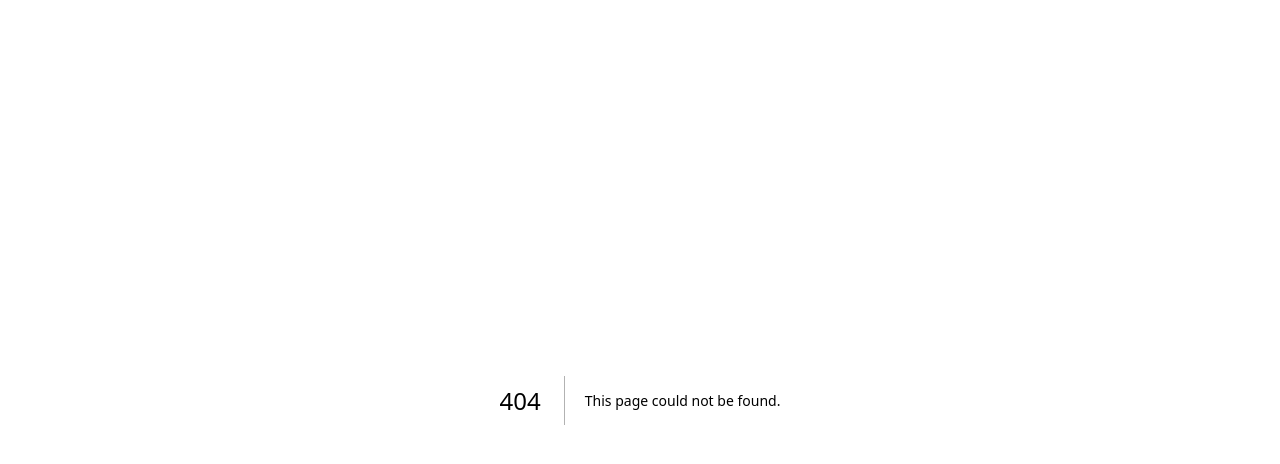
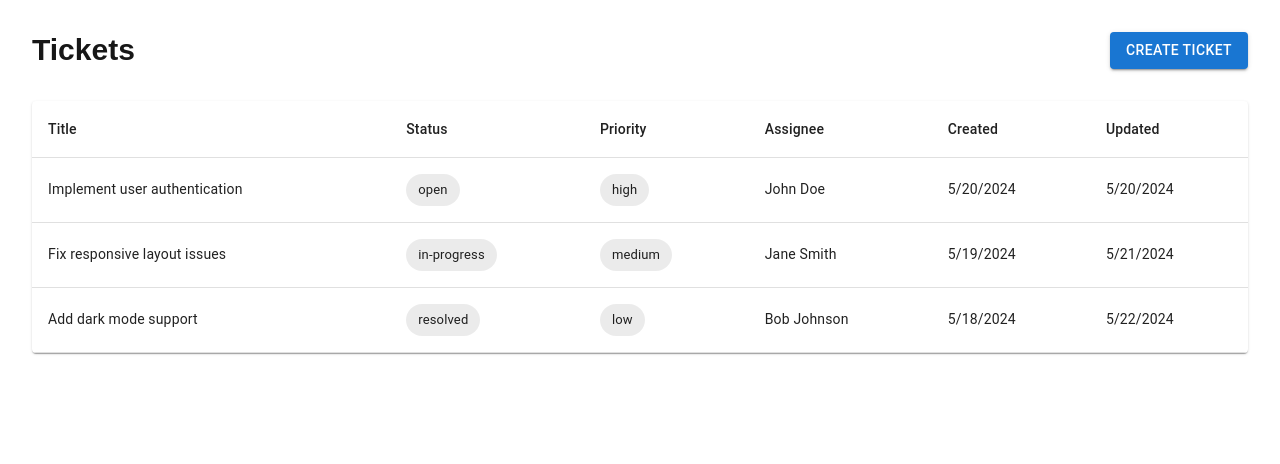
Before and after one commit to jgmcalpine/CheepAdventure, a Next.js app: page /tickets in a window 1280 px wide. Before the commit this address had no page. Shown: the top 464 px of the page. Built offline with nearby package versions, Linux system fonts and the light colour scheme.

Commit message:
feat: implement ticket system with CRUD functionality

```diff
--- /dev/null
+++ b/src/app/tickets/page.tsx
@@ -0,0 +1,107 @@
+'use client';
+
+import { useState } from 'react';
+import { Button } from '@mui/material';
+import TicketList from '@/components/ticket-list/TicketList';
+import TicketForm from '@/components/ticket-list/TicketForm';
+import type { Ticket, CreateTicketInput } from '@/lib/types/ticket';
+
+// Mock data
+const mockTickets: Ticket[] = [
+	{
+		id: '1',
+		title: 'Implement user authentication',
+		description: 'Add user authentication using NextAuth.js',
+		status: 'open',
+		priority: 'high',
+		assignee: 'John Doe',
+		createdAt: new Date('2024-05-20'),
+		updatedAt: new Date('2024-05-20'),
+	},
+	{
+		id: '2',
+		title: 'Fix responsive layout issues',
+		description: 'Mobile layout is broken on small screens',
+		status: 'in-progress',
+		priority: 'medium',
+		assignee: 'Jane Smith',
+		createdAt: new Date('2024-05-19'),
+		updatedAt: new Date('2024-05-21'),
+	},
+	{
+		id: '3',
+		title: 'Add dark mode support',
+		description: 'Implement dark mode using TailwindCSS',
+		status: 'resolved',
+		priority: 'low',
+		assignee: 'Bob Johnson',
+		createdAt: new Date('2024-05-18'),
+		updatedAt: new Date('2024-05-22'),
+	},
+];
+
+export default function TicketsPage() {
+	const [tickets, setTickets] = useState<Ticket[]>(mockTickets);
+	const [isFormOpen, setIsFormOpen] = useState(false);
+	const [selectedTicket, setSelectedTicket] = useState<Ticket | undefined>();
+
+	const handleSubmit = (data: CreateTicketInput) => {
+		if (selectedTicket) {
+			// Handle edit
+			const updatedTickets = tickets.map((ticket) =>
+				ticket.id === selectedTicket.id
+					? {
+							...ticket,
+							...data,
+							updatedAt: new Date(),
+					  }
+					: ticket
+			);
+			setTickets(updatedTickets);
+		} else {
+			// Handle create
+			const newTicket: Ticket = {
+				...data,
+				id: (tickets.length + 1).toString(),
+				createdAt: new Date(),
+				updatedAt: new Date(),
+			};
+			setTickets([...tickets, newTicket]);
+		}
+	};
+
+	const handleTicketClick = (ticket: Ticket) => {
+		setSelectedTicket(ticket);
+		setIsFormOpen(true);
+	};
+
+	return (
+		<div className="container mx-auto p-8">
+			<div className="flex justify-between items-center mb-8">
+				<h1 className="text-3xl font-bold">Tickets</h1>
+				<Button
+					variant="contained"
+					color="primary"
+					onClick={() => {
+						setSelectedTicket(undefined);
+						setIsFormOpen(true);
+					}}
+				>
+					Create Ticket
+				</Button>
+			</div>
+
+			<TicketList tickets={tickets} onTicketClick={handleTicketClick} />
+
+			<TicketForm
+				open={isFormOpen}
+				onClose={() => {
+					setIsFormOpen(false);
+					setSelectedTicket(undefined);
+				}}
+				onSubmit={handleSubmit}
+				ticket={selectedTicket}
+			/>
+		</div>
+	);
+}
--- /dev/null
+++ b/src/components/ticket-list/TicketForm.tsx
@@ -0,0 +1,113 @@
+'use client';
+
+import { useState } from 'react';
+import {
+	Dialog,
+	DialogTitle,
+	DialogContent,
+	DialogActions,
+	TextField,
+	Button,
+	FormControl,
+	InputLabel,
+	Select,
+	MenuItem,
+} from '@mui/material';
+import type { Ticket, CreateTicketInput, UpdateTicketInput, TicketStatus, TicketPriority } from '@/lib/types/ticket';
+
+type Props = {
+	open: boolean;
+	onClose: () => void;
+	onSubmit: (data: CreateTicketInput) => void;
+	ticket?: Ticket;
+};
+
+const defaultTicket: CreateTicketInput = {
+	title: '',
+	description: '',
+	status: 'open',
+	priority: 'medium',
+	assignee: '',
+};
+
+export default function TicketForm({ open, onClose, onSubmit, ticket }: Props) {
+	const [formData, setFormData] = useState<CreateTicketInput>(() => {
+		if (ticket) {
+			const { id, createdAt, updatedAt, ...rest } = ticket;
+			return rest;
+		}
+		return defaultTicket;
+	});
+
+	const handleSubmit = (e: React.FormEvent) => {
+		e.preventDefault();
+		onSubmit(formData);
+		onClose();
+	};
+
+	return (
+		<Dialog open={open} onClose={onClose} maxWidth="sm" fullWidth>
+			<form onSubmit={handleSubmit}>
+				<DialogTitle>{ticket ? 'Edit Ticket' : 'Create Ticket'}</DialogTitle>
+				<DialogContent>
+					<div className="space-y-4 py-4">
+						<TextField
+							label="Title"
+							value={formData.title}
+							onChange={(e) => setFormData({ ...formData, title: e.target.value })}
+							fullWidth
+							required
+						/>
+						<TextField
+							label="Description"
+							value={formData.description}
+							onChange={(e) => setFormData({ ...formData, description: e.target.value })}
+							fullWidth
+							multiline
+							rows={4}
+							required
+						/>
+						<FormControl fullWidth>
+							<InputLabel>Status</InputLabel>
+							<Select
+								value={formData.status}
+								label="Status"
+								onChange={(e) => setFormData({ ...formData, status: e.target.value as TicketStatus })}
+							>
+								<MenuItem value="open">Open</MenuItem>
+								<MenuItem value="in-progress">In Progress</MenuItem>
+								<MenuItem value="resolved">Resolved</MenuItem>
+								<MenuItem value="closed">Closed</MenuItem>
+							</Select>
+						</FormControl>
+						<FormControl fullWidth>
+							<InputLabel>Priority</InputLabel>
+							<Select
+								value={formData.priority}
+								label="Priority"
+								onChange={(e) => setFormData({ ...formData, priority: e.target.value as TicketPriority })}
+							>
+								<MenuItem value="low">Low</MenuItem>
+								<MenuItem value="medium">Medium</MenuItem>
+								<MenuItem value="high">High</MenuItem>
+								<MenuItem value="urgent">Urgent</MenuItem>
+							</Select>
+						</FormControl>
+						<TextField
+							label="Assignee"
+							value={formData.assignee}
+							onChange={(e) => setFormData({ ...formData, assignee: e.target.value })}
+							fullWidth
+						/>
+					</div>
+				</DialogContent>
+				<DialogActions>
+					<Button onClick={onClose}>Cancel</Button>
+					<Button type="submit" variant="contained" color="primary">
+						{ticket ? 'Update' : 'Create'}
+					</Button>
+				</DialogActions>
+			</form>
+		</Dialog>
+	);
+}
--- /dev/null
+++ b/src/components/ticket-list/TicketList.tsx
@@ -0,0 +1,80 @@
+'use client';
+
+import { useState } from 'react';
+import {
+	Table,
+	TableBody,
+	TableCell,
+	TableContainer,
+	TableHead,
+	TableRow,
+	Paper,
+	Chip,
+	IconButton,
+	Tooltip,
+} from '@mui/material';
+import type { Ticket, TicketStatus, TicketPriority } from '@/lib/types/ticket';
+
+const statusColors: Record<TicketStatus, string> = {
+	'open': 'bg-blue-500',
+	'in-progress': 'bg-yellow-500',
+	'resolved': 'bg-green-500',
+	'closed': 'bg-gray-500',
+};
+
+const priorityColors: Record<TicketPriority, string> = {
+	'low': 'bg-gray-400',
+	'medium': 'bg-blue-400',
+	'high': 'bg-orange-400',
+	'urgent': 'bg-red-400',
+};
+
+type Props = {
+	tickets: Ticket[];
+	onTicketClick?: (ticket: Ticket) => void;
+};
+
+export default function TicketList({ tickets, onTicketClick }: Props) {
+	return (
+		<TableContainer component={Paper} className="shadow-lg">
+			<Table>
+				<TableHead>
+					<TableRow>
+						<TableCell>Title</TableCell>
+						<TableCell>Status</TableCell>
+						<TableCell>Priority</TableCell>
+						<TableCell>Assignee</TableCell>
+						<TableCell>Created</TableCell>
+						<TableCell>Updated</TableCell>
+					</TableRow>
+				</TableHead>
+				<TableBody>
+					{tickets.map((ticket) => (
+						<TableRow
+							key={ticket.id}
+							onClick={() => onTicketClick?.(ticket)}
+							className="hover:bg-gray-50 cursor-pointer"
+						>
+							<TableCell>{ticket.title}</TableCell>
+							<TableCell>
+								<Chip
+									label={ticket.status}
+									className={`${statusColors[ticket.status]} text-white`}
+								/>
+							</TableCell>
+							<TableCell>
+								<Chip
+									label={ticket.priority}
+									className={`${priorityColors[ticket.priority]} text-white`}
+								/>
+							</TableCell>
+							<TableCell>{ticket.assignee || 'Unassigned'}</TableCell>
+							<TableCell>{ticket.createdAt.toLocaleDateString()}</TableCell>
+							<TableCell>{ticket.updatedAt.toLocaleDateString()}</TableCell>
+						</TableRow>
+					))}
+				</TableBody>
+			</Table>
+		</TableContainer>
+	);
+}
--- /dev/null
+++ b/src/lib/types/ticket.ts
@@ -0,0 +1,17 @@
+export type TicketStatus = 'open' | 'in-progress' | 'resolved' | 'closed';
+
+export type TicketPriority = 'low' | 'medium' | 'high' | 'urgent';
+
+export interface Ticket {
+	id: string;
+	title: string;
+	description: string;
+	status: TicketStatus;
+	priority: TicketPriority;
+	assignee?: string;
+	createdAt: Date;
+	updatedAt: Date;
+}
+
+export type CreateTicketInput = Omit<Ticket, 'id' | 'createdAt' | 'updatedAt'>;
+export type UpdateTicketInput = Partial<Omit<Ticket, 'id' | 'createdAt' | 'updatedAt'>>;
```
